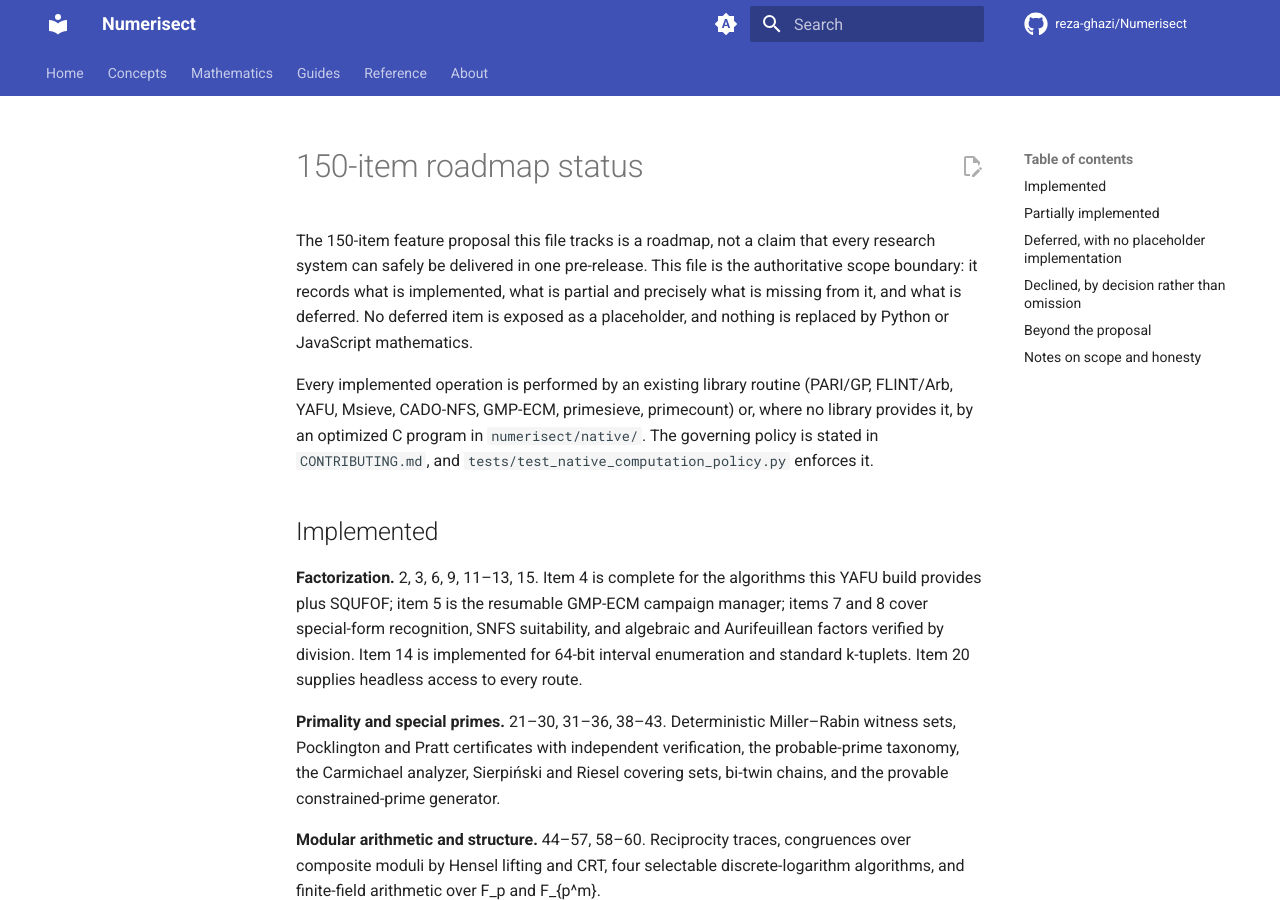
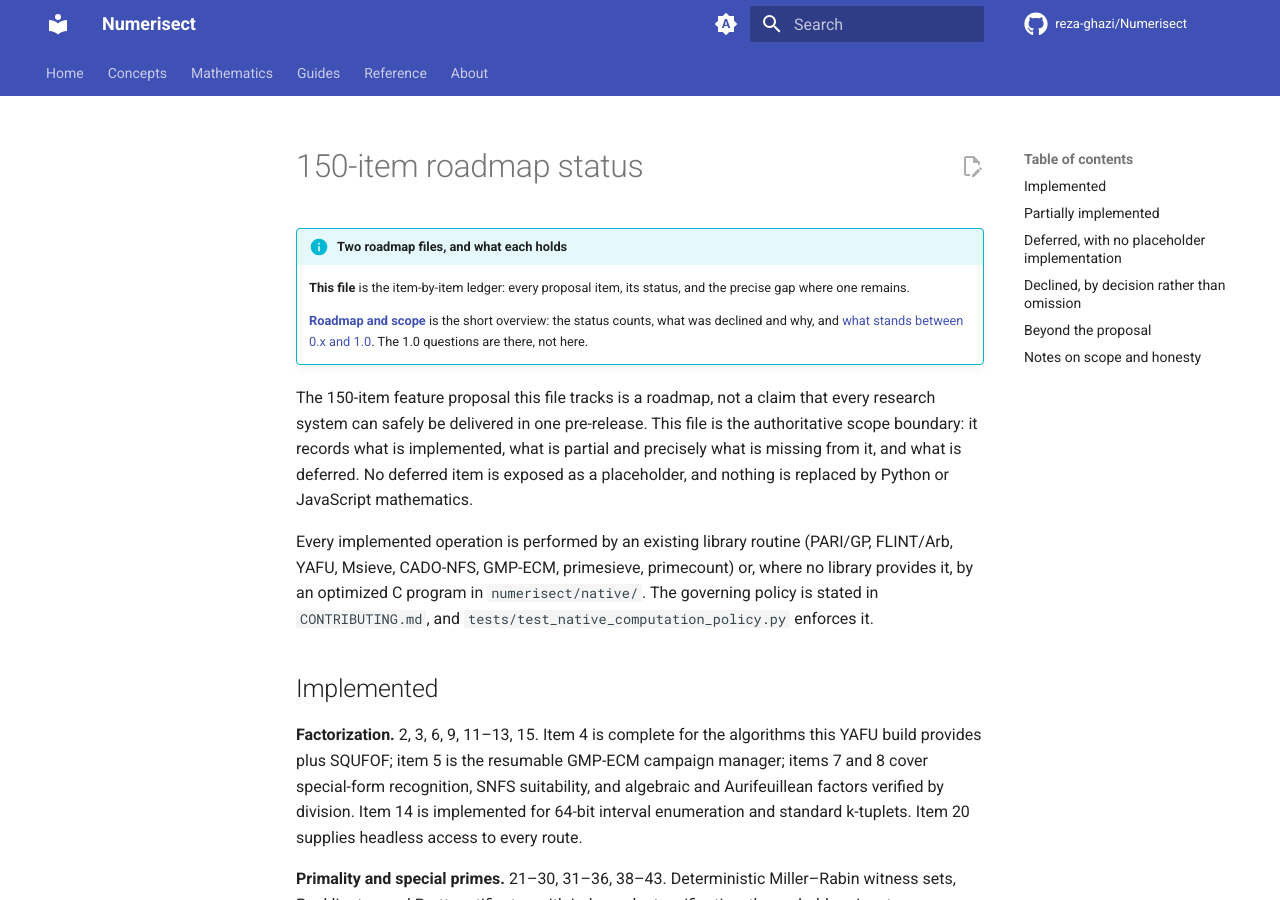
Before and after one commit to reza-ghazi/Numerisect, an MkDocs documentation site: the page built from docs/ROADMAP_STATUS.md, in a window 1280 px wide and 900 px high. Built offline with MkDocs 1.6.1 and Material for MkDocs 9.7.7, drawn with Linux system fonts in a browser that asks for light colours; comment, search, counter and statistics services are not loaded; some of the changed text lies outside the part shown.

Commit message:
docs: cross-link the two roadmap files
docs/ROADMAP_STATUS.md and docs/about/roadmap.md have similar names and hold
different things, and nothing said so. Looking for the 1.0 questions in the
larger, more obvious file turned up nothing, with no pointer to where they
actually live.

The ledger now opens with a note naming both files and what each contains,
and links to the 1.0 section; its partial-items list points there too, since
those twelve gaps are what that section weighs. The overview names the ledger
by path and marks that the 1.0 section lives in the overview rather than the
ledger. Both directions resolve in the built site, anchor included.

Co-Authored-By: Claude Opus 5 (1M context) <noreply@anthropic.com>
Claude-Session: https://claude.ai/code/session_01Y1rsDyNav7N51SgAP47dk2

```diff
--- a/docs/ROADMAP_STATUS.md
+++ b/docs/ROADMAP_STATUS.md
@@ -1,4 +1,14 @@
 # 150-item roadmap status
+
+!!! info "Two roadmap files, and what each holds"
+
+    **This file** is the item-by-item ledger: every proposal item, its status, and the
+    precise gap where one remains.
+
+    **[Roadmap and scope](about/roadmap.md)** is the short overview: the status counts,
+    what was declined and why, and
+    [what stands between 0.x and 1.0](about/roadmap.md#what-stands-between-0x-and-10).
+    The 1.0 questions are there, not here.
 
 The 150-item feature proposal this file tracks is a roadmap, not a claim that every
 research system can safely be
@@ -67,6 +77,10 @@ desktop notifications, declarative engine adapters, performance history, client
 in five languages, and notebook integration.
 
 ## Partially implemented
+
+These are the twelve items the 1.0 discussion weighs; see
+[what stands between 0.x and 1.0](about/roadmap.md#what-stands-between-0x-and-10) for how
+they divide into gaps that can be closed and limits that are permanent.
 
 - **1 and 116** — the factor view shows the input, every factor with its exponent,
   primality status and discovering engine, and one total elapsed time. It renders as
```
Also changed, not shown: CHANGELOG.md (+8 -0 lines), docs/about/roadmap.md (+7 -1 lines).
